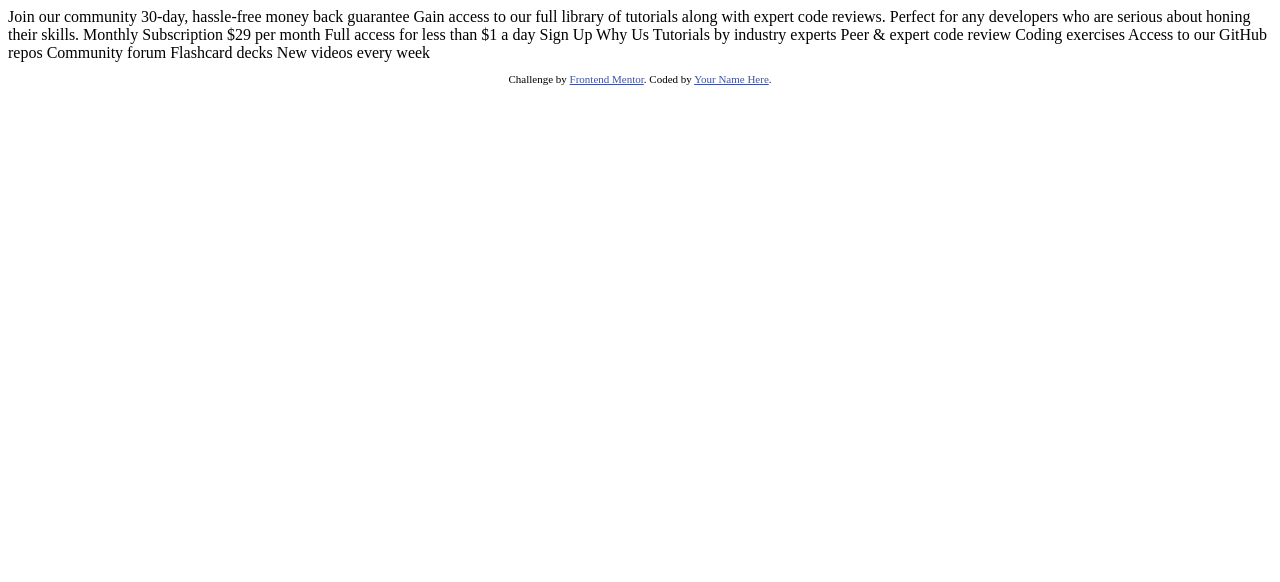
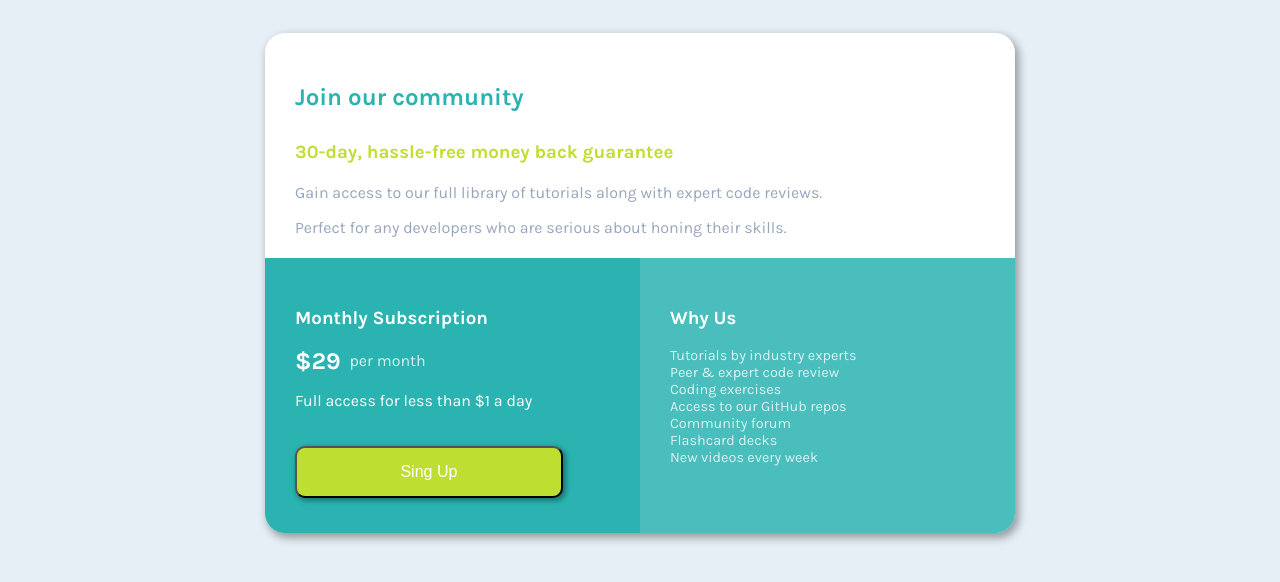
Before and after one commit to IngaSafranova/single-price-grid-component-master, a plain HTML site: page index.html in a window 1280 px wide. Drawn offline with Linux system fonts and the light colour scheme.

Commit message:
removed from folder

```diff
--- a/index.html
+++ b/index.html
@@ -1,50 +1,46 @@
 <!DOCTYPE html>
 <html lang="en">
 <head>
-  <meta charset="UTF-8">
-  <meta name="viewport" content="width=device-width, initial-scale=1.0"> <!-- displays site properly based on user's device -->
-
-  <link rel="icon" type="image/png" sizes="32x32" href="./images/favicon-32x32.png">
-
-  <title>Frontend Mentor | Single Price Grid Component</title>
-
-  <!-- Feel free to remove these styles or customise in your own stylesheet 👍 -->
-  <style>
-    .attribution { font-size: 11px; text-align: center; }
-    .attribution a { color: hsl(228, 45%, 44%); }
-  </style>
+    <meta charset="UTF-8">
+    <meta name="viewport" content="width=device-width, initial-scale=1.0">
+    <title>Single Price grid Component</title>
+<link rel="stylesheet" href="styles.css">
+<link rel="preconnect" href="https://fonts.googleapis.com">
+<link rel="preconnect" href="https://fonts.gstatic.com" crossorigin>
+<link href="https://fonts.googleapis.com/css2?family=Karla:wght@400;700&family=Open+Sans:wght@300;400;500;600&display=swap" rel="stylesheet">
 </head>
 <body>
-  Join our community
+    <div class='card'>
+  <div id='top-section'>
+    <h2>Join our community</h2>
+    <h3>30-day, hassle-free money back guarantee</h3>
+    <p> Gain access to our full library of tutorials along with expert code reviews. </p>
+    <p>Perfect for any developers who are serious about honing their skills.</p>
+  </div>
+  <div class='bottom-section'>
+    <div id='bottom-left'>
+      <h3>Monthly Subscription</h3>
+      <div id='price-container'>
+        <div><span id='price'>$29</span> <span id='price-frequency'>per month</span></div>
 
-  30-day, hassle-free money back guarantee
+      </div>
+      <p>Full access for less than &dollar;1 a day</p>
+      <button>Sing Up</button>
+    </div><div id='bottom-right'>
+      <h3>Why Us</h3>
+      <ul>
+        <li> Tutorials by industry experts</li>
+        <li>Peer &amp; expert code review</li>
+        <li> Coding exercises</li>
+        <li>Access to our GitHub repos</li>
+        <li>Community forum
 
-  Gain access to our full library of tutorials along with expert code reviews.
-  Perfect for any developers who are serious about honing their skills.
-
-  Monthly Subscription
-
-  &dollar;29 per month
-
-  Full access for less than &dollar;1 a day
-
-  Sign Up
-
-  Why Us
-
-  Tutorials by industry experts
-  Peer &amp; expert code review
-  Coding exercises
-  Access to our GitHub repos
-  Community forum
-  Flashcard decks
-  New videos every week
-
-  <footer>
-    <p class="attribution">
-      Challenge by <a href="https://www.frontendmentor.io?ref=challenge" target="_blank">Frontend Mentor</a>.
-      Coded by <a href="#">Your Name Here</a>.
-    </p>
-  </footer>
+        </li>
+        <li>Flashcard decks</li>
+        <li> New videos every week</li>
+      </ul>
+    </div>
+  </div>
+</div>
 </body>
 </html>
```
Also changed, not shown: ANSWER/index.html (deleted, +0 -46 lines), styles.css (renamed from ANSWER/styles.css).
